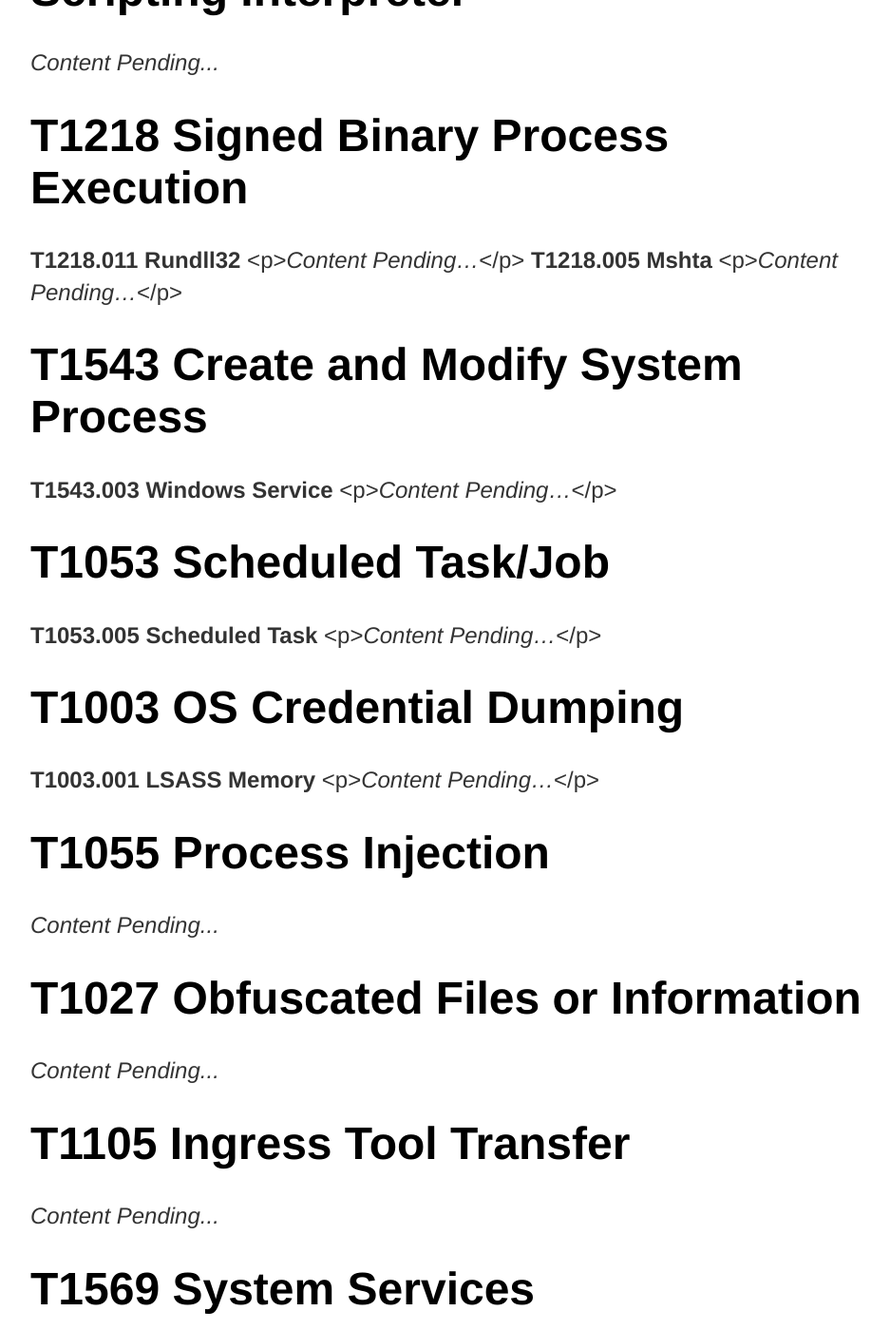
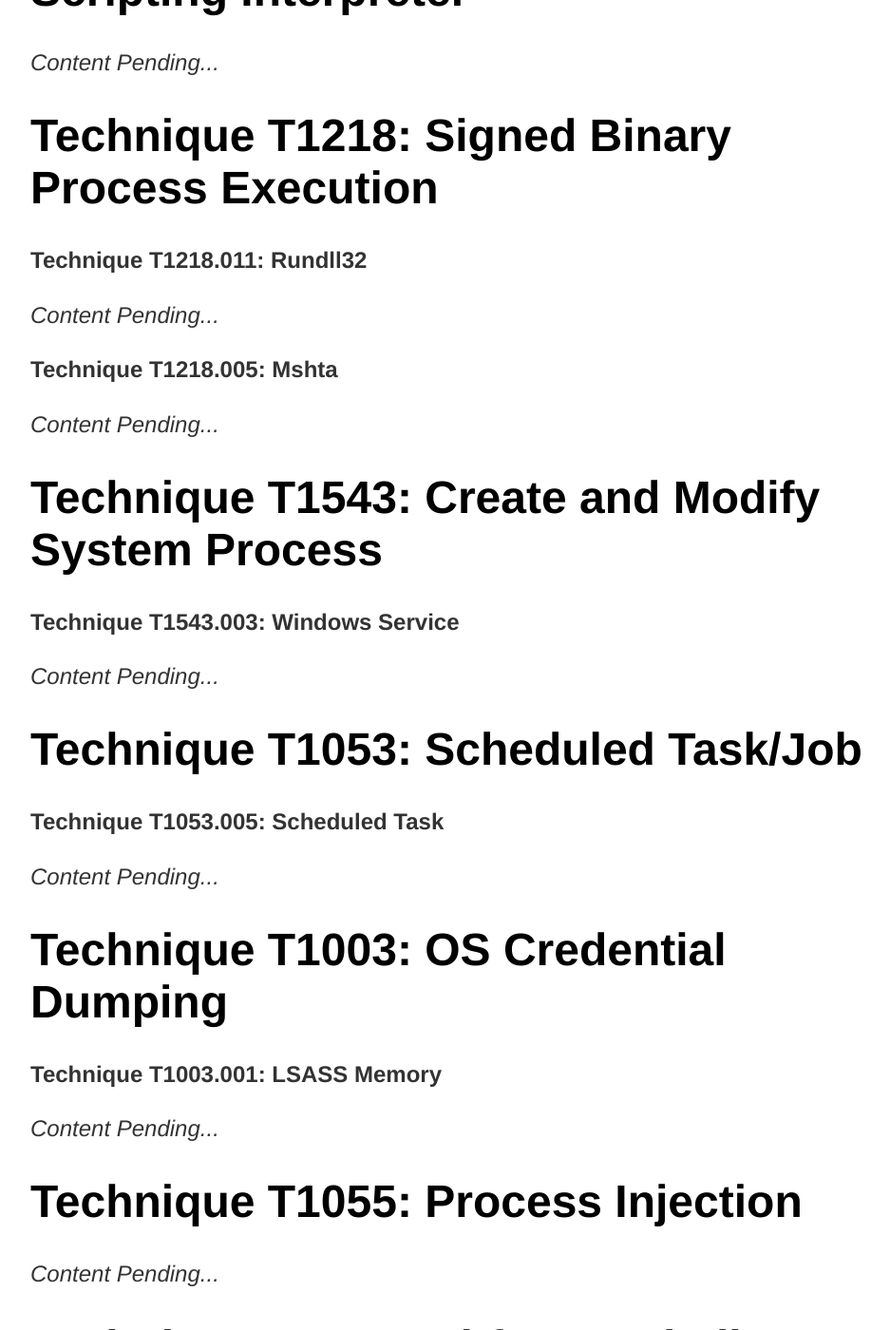
Before and after one commit to 5am5ecure/5am5ecure.github.io, a Jekyll site: the page built from _posts/2021-09-12-sysmon-2021-red-canary-threat-detection-report.md, in a window 1280 px wide and 1400 px high, scrolled down 1103 px. Shown: the whole window at 95% size, without its empty margins (160-1097 px from the left). Built offline with Jekyll 4.4.1, drawn with Linux system fonts in a browser that asks for light colours; some of the changed text lies outside the part shown.

Commit message:
Update 2021-09-12-sysmon-2021-red-canary-threat-detection-report.md

```diff
--- a/_posts/2021-09-12-sysmon-2021-red-canary-threat-detection-report.md
+++ b/_posts/2021-09-12-sysmon-2021-red-canary-threat-detection-report.md
@@ -25,33 +25,58 @@
 
 <p><i>Content Pending...</i></p>
 
+<h1>Technique T1059: Command and Scripting Interpreter</h1>
 
+<p><i>Content Pending...</i></p>
 
-<h1>Technique T1059: Command and Scripting Interpreter</h1>
-  <p><i>Content Pending...</i></p>
-<h1>T1218 Signed Binary Process Execution</h1>
-  <b>T1218.011 Rundll32</b>
-    <p><i>Content Pending...</i></p>
-  <b>T1218.005 Mshta</b>
-    <p><i>Content Pending...</i></p>
-<h1>T1543 Create and Modify System Process</h1>
-  <b>T1543.003 Windows Service</b>
-    <p><i>Content Pending...</i></p>
-<h1>T1053 Scheduled Task/Job</h1>
-  <b>T1053.005 Scheduled Task</b>
-    <p><i>Content Pending...</i></p>
-<h1>T1003 OS Credential Dumping</h1>
-  <b>T1003.001 LSASS Memory</b>
-    <p><i>Content Pending...</i></p>
-<h1>T1055 Process Injection</h1>
-  <p><i>Content Pending...</i></p>
-<h1>T1027 Obfuscated Files or Information</h1>
-  <p><i>Content Pending...</i></p>
-<h1>T1105 Ingress Tool Transfer</h1>
-  <p><i>Content Pending...</i></p>
-<h1>T1569 System Services</h1>
-  <b>T1569.002 Service Execution</b>
-    <p><i>Content Pending...</i></p>
-<h1>T1036 Masquerading</h1>
-  <b>T1036.003 Rename System Utilities</b>
-    <p><i>Content Pending...</i></p>
+<h1>Technique T1218: Signed Binary Process Execution</h1>
+
+<b>Technique T1218.011: Rundll32</b>
+
+<p><i>Content Pending...</i></p>
+
+<b>Technique T1218.005: Mshta</b>
+
+<p><i>Content Pending...</i></p>
+
+<h1>Technique T1543: Create and Modify System Process</h1>
+
+<b>Technique T1543.003: Windows Service</b>
+
+<p><i>Content Pending...</i></p>
+
+<h1>Technique T1053: Scheduled Task/Job</h1>
+
+<b>Technique T1053.005: Scheduled Task</b>
+
+<p><i>Content Pending...</i></p>
+
+<h1>Technique T1003: OS Credential Dumping</h1>
+
+<b>Technique T1003.001: LSASS Memory</b>
+
+<p><i>Content Pending...</i></p>
+
+<h1>Technique T1055: Process Injection</h1>
+
+<p><i>Content Pending...</i></p>
+
+<h1>Technique T1027: Obfuscated Files or Information</h1>
+
+<p><i>Content Pending...</i></p>
+
+<h1>Technique T1105: Ingress Tool Transfer</h1>
+
+<p><i>Content Pending...</i></p>
+
+<h1>Technique T1569: System Services</h1>
+
+<b>Technique T1569.002: Service Execution</b>
+
+<p><i>Content Pending...</i></p>
+
+<h1>Technique T1036 Masquerading</h1>
+
+<b>Technique T1036.003: Rename System Utilities</b>
+
+<p><i>Content Pending...</i></p>
```
